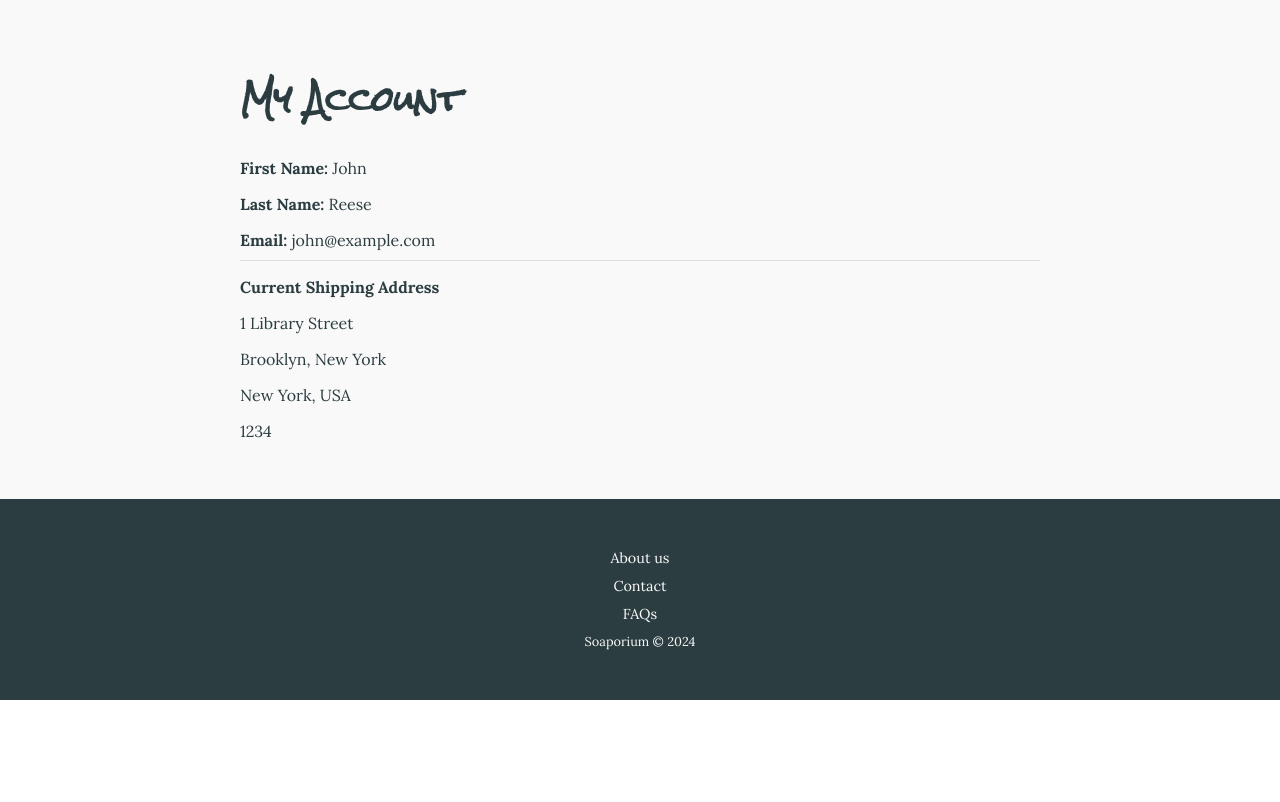
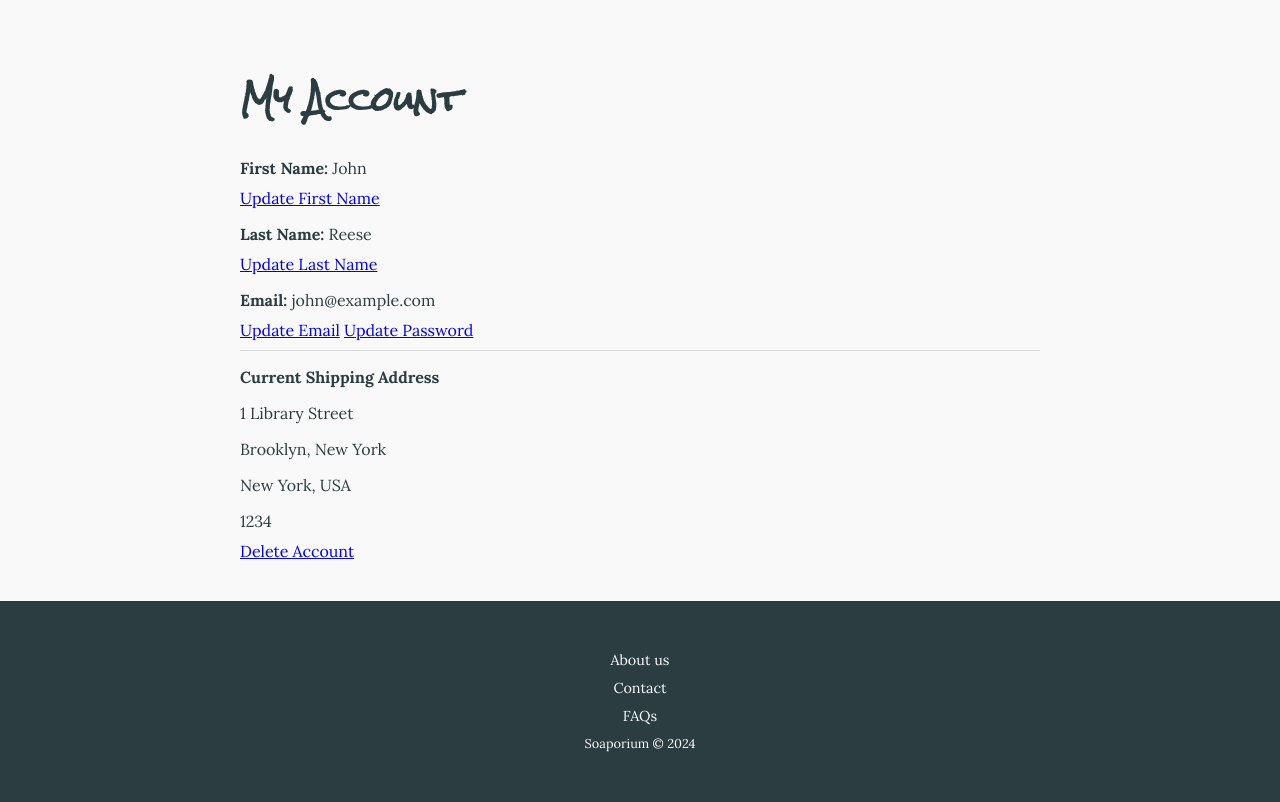
Before and after one commit to anisha-arya/Soap, a Flask app: page /user/1 in a window 1280 px wide. Shown: the part 100-902 px from the top of the page. Before the commit the page ends 800 px from the top, so only its background shows below. Run offline with Flask 3, Linux system fonts and the light colour scheme; a user stored in the database is signed in; data comes from the database, SQL or seed files in the repository.

Commit message:
Added in links for updating information

```diff
--- a/templates/user.html
+++ b/templates/user.html
@@ -8,9 +8,12 @@
     <h1>My Account</h1>
 
     {% if user %}
-    <p><strong>First Name:</strong> {{ user[1] }}</p>
-    <p><strong>Last Name:</strong> {{ user[2] }}</p>
-    <p><strong>Email:</strong> {{ user[10] }}</p>
+    <p><strong>First Name:</strong> {{ user[1] }}</p><a href="{{ url_for('update_info', field='fname') }}">Update
+        First Name</a>
+    <p><strong>Last Name:</strong> {{ user[2] }}</p><a href="{{ url_for('update_info', field='lname') }}">Update
+        Last Name</a>
+    <p><strong>Email:</strong> {{ user[10] }}</p><a href="{{ url_for('update_info', field='email') }}">Update Email</a>
+    <a href="{{ url_for('update_info', field='password') }}">Update Password</a>
     <hr>
     {% if user[3] and user[4] and user[5] and user[6] and user[7] and user[8] and user[9] %}
     <p><strong>Current Shipping Address</strong></p>
@@ -49,7 +52,7 @@
     {% else %}
     <p>User information not available</p>
     {% endif %}
-
+    <a href="{{ url_for('delete_account') }}" class="delete-account-link">Delete Account</a>
     {% with messages = get_flashed_messages() %}
     {% if messages %}
     <ul class="flash-messages">
```
